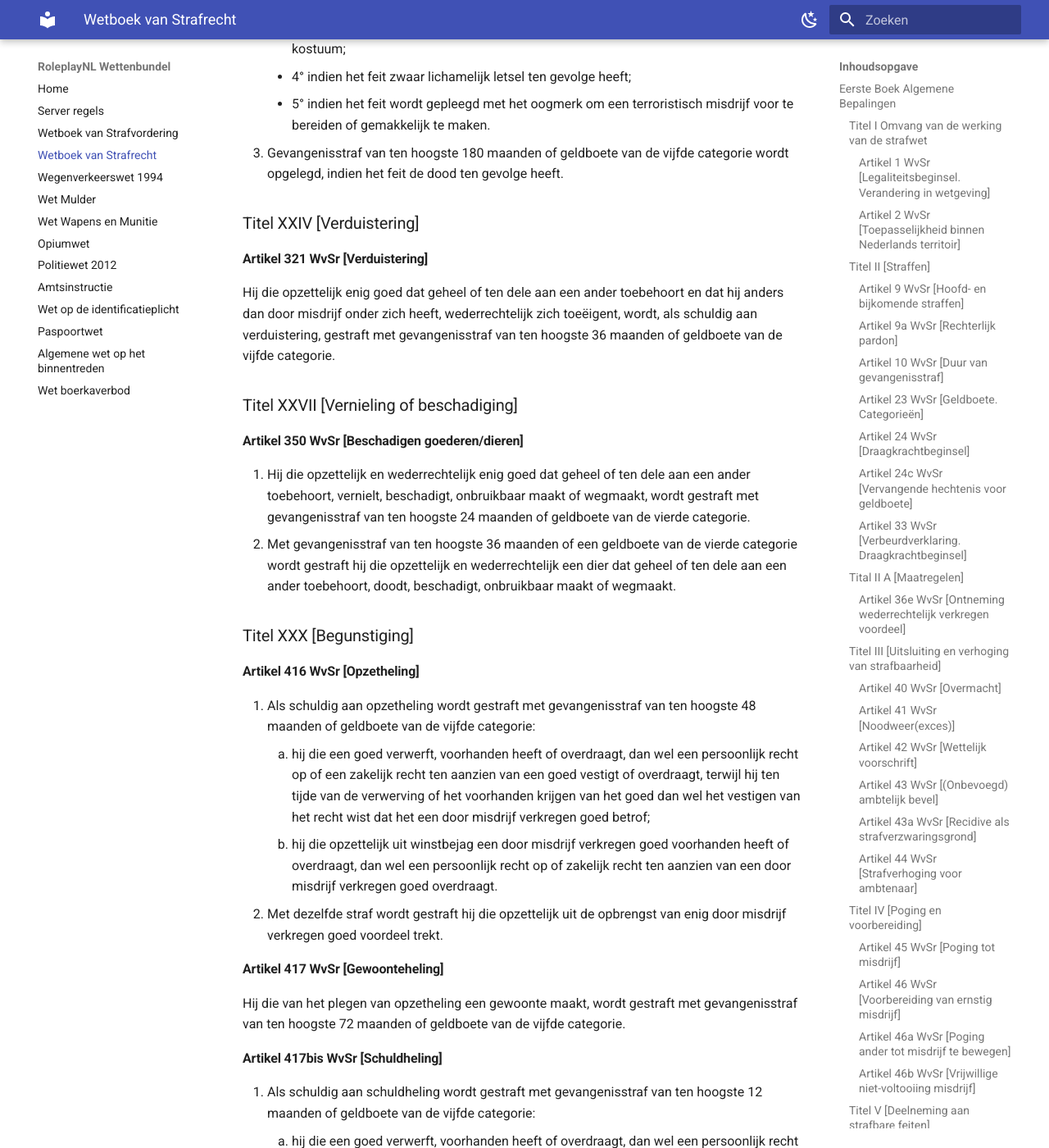
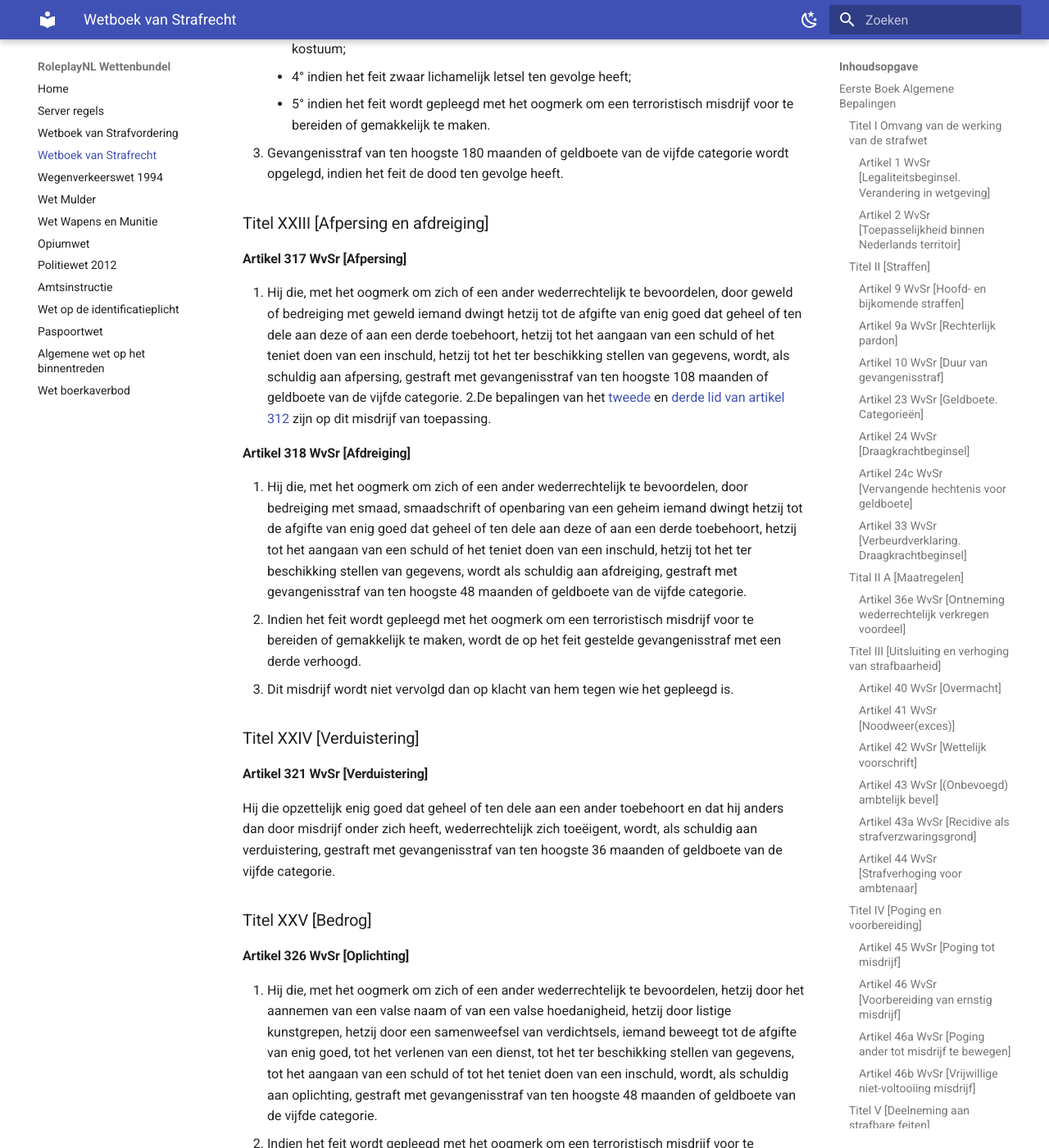
Before and after one commit to EnriqueFernandez20/FutureRP-Wettenbundel, an MkDocs documentation site: the page built from docs/wetboek-van-strafrecht.md, in a window 1280 px wide and 1400 px high, scrolled down 21160 px. Shown: the whole window at 82% size. Built offline with MkDocs 1.6.1 and Material for MkDocs 9.7.7, drawn with Linux system fonts in a browser that asks for light colours; some of the changed text lies outside the part shown.

Commit message:
WvSr update

```diff
--- a/docs/wetboek-van-strafrecht.md
+++ b/docs/wetboek-van-strafrecht.md
@@ -414,9 +414,24 @@ Hij die enig goed dat geheel of ten dele aan een ander toebehoort wegneemt, met
     - 5° indien het feit wordt gepleegd met het oogmerk om een terroristisch misdrijf voor te bereiden of gemakkelijk te maken.
 3. Gevangenisstraf van ten hoogste 180 maanden of geldboete van de vijfde categorie wordt opgelegd, indien het feit de dood ten gevolge heeft.
 
+### Titel XXIII [Afpersing en afdreiging]
+#### Artikel 317 WvSr [Afpersing]
+1. Hij die, met het oogmerk om zich of een ander wederrechtelijk te bevoordelen, door geweld of bedreiging met geweld iemand dwingt hetzij tot de afgifte van enig goed dat geheel of ten dele aan deze of aan een derde toebehoort, hetzij tot het aangaan van een schuld of het teniet doen van een inschuld, hetzij tot het ter beschikking stellen van gegevens, wordt, als schuldig aan afpersing, gestraft met gevangenisstraf van ten hoogste 108 maanden of geldboete van de vijfde categorie.
+2.De bepalingen van het [tweede](#artikel-312-wvsr-diefstal-met-geweldpleging) en [derde lid van artikel 312](#artikel-312-wvsr-diefstal-met-geweldpleging) zijn op dit misdrijf van toepassing.
+
+#### Artikel 318 WvSr [Afdreiging]
+1. Hij die, met het oogmerk om zich of een ander wederrechtelijk te bevoordelen, door bedreiging met smaad, smaadschrift of openbaring van een geheim iemand dwingt hetzij tot de afgifte van enig goed dat geheel of ten dele aan deze of aan een derde toebehoort, hetzij tot het aangaan van een schuld of het teniet doen van een inschuld, hetzij tot het ter beschikking stellen van gegevens, wordt als schuldig aan afdreiging, gestraft met gevangenisstraf van ten hoogste 48 maanden of geldboete van de vijfde categorie.
+2. Indien het feit wordt gepleegd met het oogmerk om een terroristisch misdrijf voor te bereiden of gemakkelijk te maken, wordt de op het feit gestelde gevangenisstraf met een derde verhoogd.
+3. Dit misdrijf wordt niet vervolgd dan op klacht van hem tegen wie het gepleegd is.
+
 ### Titel XXIV [Verduistering]
 #### Artikel 321 WvSr [Verduistering]
 Hij die opzettelijk enig goed dat geheel of ten dele aan een ander toebehoort en dat hij anders dan door misdrijf onder zich heeft, wederrechtelijk zich toeëigent, wordt, als schuldig aan verduistering, gestraft met gevangenisstraf van ten hoogste 36 maanden of geldboete van de vijfde categorie.
+
+### Titel XXV [Bedrog]
+#### Artikel 326 WvSr [Oplichting]
+1. Hij die, met het oogmerk om zich of een ander wederrechtelijk te bevoordelen, hetzij door het aannemen van een valse naam of van een valse hoedanigheid, hetzij door listige kunstgrepen, hetzij door een samenweefsel van verdichtsels, iemand beweegt tot de afgifte van enig goed, tot het verlenen van een dienst, tot het ter beschikking stellen van gegevens, tot het aangaan van een schuld of tot het teniet doen van een inschuld, wordt, als schuldig aan oplichting, gestraft met gevangenisstraf van ten hoogste 48 maanden of geldboete van de vijfde categorie.
+2. Indien het feit wordt gepleegd met het oogmerk om een terroristisch misdrijf voor te bereiden of gemakkelijk te maken, wordt de op het feit gestelde gevangenisstraf met een derde verhoogd.
 
 ### Titel XXVII [Vernieling of beschadiging]
 #### Artikel 350 WvSr [Beschadigen goederen/dieren]
```
